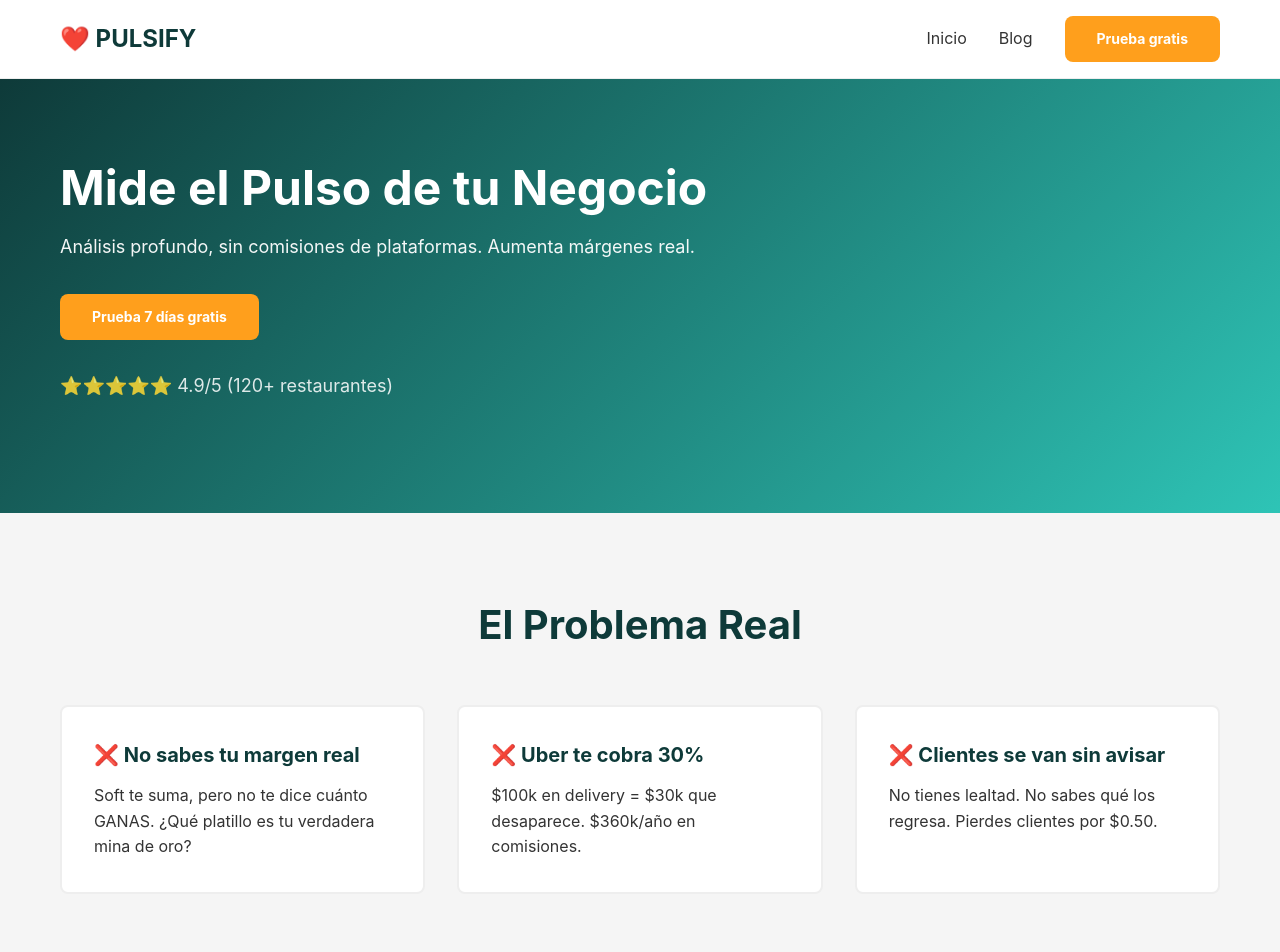
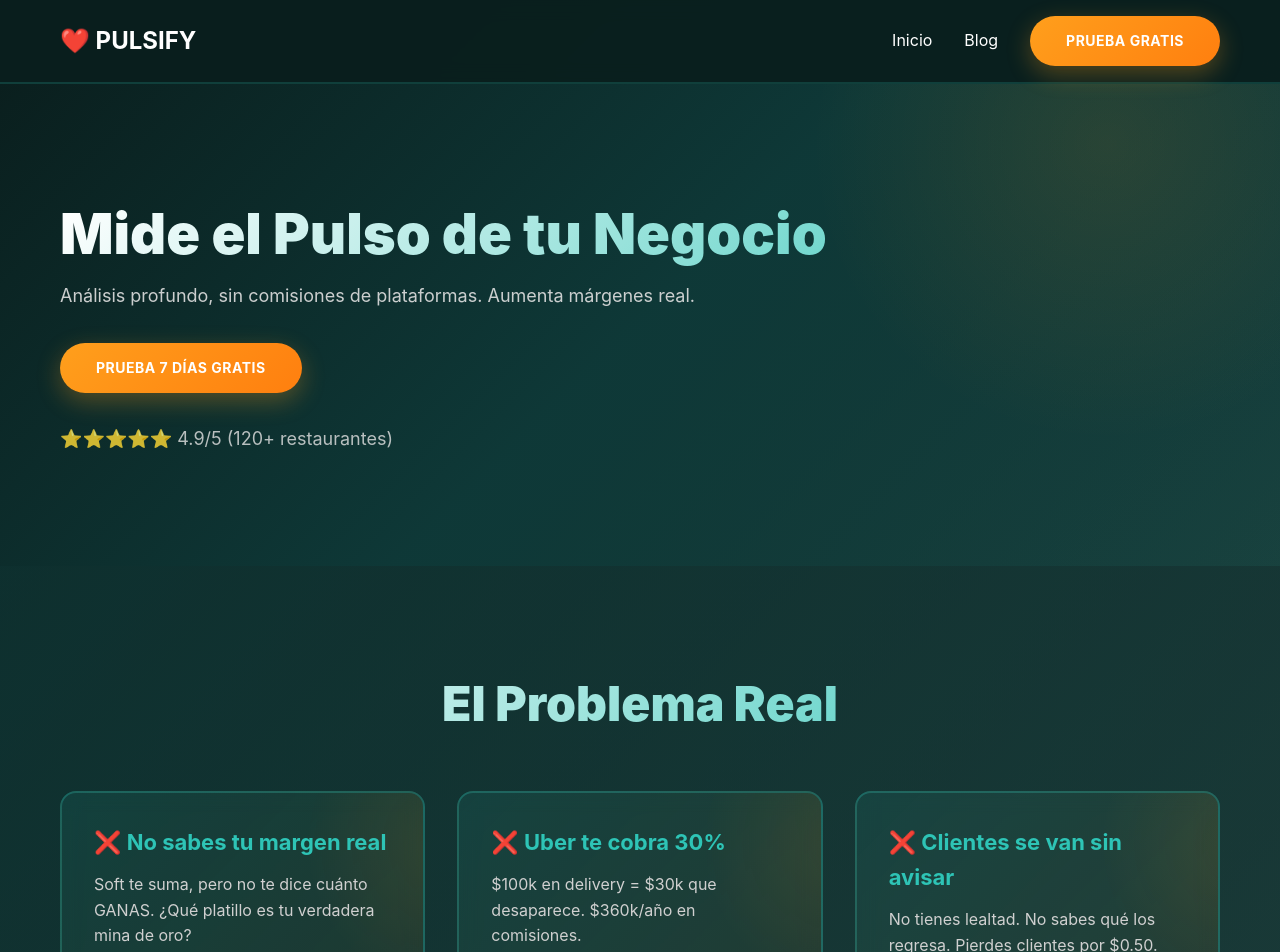
Before and after one commit to juanmurgon-dev/pulsify-website, a Next.js app: page / in a window 1280 px wide. Shown: the top 952 px of the page. Built offline with nearby package versions, Linux system fonts and the light colour scheme.

Commit message:
Modern gradient design with PULSIFY colors

```diff
--- a/app/globals.css
+++ b/app/globals.css
@@ -11,13 +11,15 @@
   --light: #ffeeb8;
   --white: #ffffff;
   --gray: #f5f5f5;
+  --dark: #0a1f1e;
 }
 
 body {
-  font-family: -apple-system, BlinkMacSystemFont, "Segoe UI", Roboto;
-  color: #333;
-  background: white;
+  font-family: -apple-system, BlinkMacSystemFont, "Segoe UI", Roboto, "Helvetica Neue", sans-serif;
+  color: #fff;
+  background: linear-gradient(135deg, #0a1f1e 0%, #1a3a38 50%, #0e3a39 100%);
   line-height: 1.6;
+  min-height: 100vh;
 }
 
 .container {
@@ -28,48 +30,75 @@ body {
 
 /* HERO */
 .hero {
-  padding: 80px 0;
-  background: linear-gradient(135deg, var(--primary) 0%, var(--accent) 100%);
+  padding: 120px 0 80px;
+  background: linear-gradient(135deg, rgba(10, 31, 30, 0.9) 0%, rgba(14, 58, 57, 0.9) 50%, rgba(46, 196, 182, 0.1) 100%);
   color: white;
+  position: relative;
+  overflow: hidden;
+}
+
+.hero::before {
+  content: '';
+  position: absolute;
+  top: -50%;
+  right: -10%;
+  width: 600px;
+  height: 600px;
+  background: radial-gradient(circle, rgba(255, 159, 28, 0.1) 0%, transparent 70%);
+  border-radius: 50%;
+  pointer-events: none;
+}
+
+.hero > div {
+  position: relative;
+  z-index: 2;
 }
 
 .hero h1 {
-  font-size: 48px;
-  font-weight: bold;
+  font-size: 56px;
+  font-weight: 900;
   margin-bottom: 16px;
-  line-height: 1.2;
+  line-height: 1.1;
+  background: linear-gradient(135deg, #fff 0%, #2ec4b6 100%);
+  -webkit-background-clip: text;
+  -webkit-text-fill-color: transparent;
+  background-clip: text;
 }
 
 .hero p {
   font-size: 18px;
   margin-bottom: 32px;
-  opacity: 0.95;
+  opacity: 0.9;
+  color: #e0e0e0;
 }
 
 /* BUTTON */
 .btn {
   display: inline-block;
-  padding: 12px 32px;
-  background-color: var(--secondary);
+  padding: 14px 36px;
+  background: linear-gradient(135deg, #ff9f1c 0%, #ff7f0f 100%);
   color: white;
   border: none;
-  border-radius: 8px;
+  border-radius: 50px;
   cursor: pointer;
-  font-weight: bold;
+  font-weight: 700;
   font-size: 14px;
   text-decoration: none;
   transition: all 0.3s ease;
+  text-transform: uppercase;
+  letter-spacing: 0.5px;
+  box-shadow: 0 8px 24px rgba(255, 159, 28, 0.3);
 }
 
 .btn:hover {
-  background-color: #e68a0c;
-  transform: translateY(-2px);
-  box-shadow: 0 8px 16px rgba(0, 0, 0, 0.1);
+  background: linear-gradient(135deg, #ff8f0a 0%, #ff5f00 100%);
+  transform: translateY(-3px);
+  box-shadow: 0 12px 32px rgba(255, 159, 28, 0.5);
 }
 
 .btn.large {
-  padding: 16px 48px;
-  font-size: 18px;
+  padding: 18px 48px;
+  font-size: 16px;
 }
 
 /* GRID */
@@ -82,59 +111,168 @@ body {
 
 .grid-3 {
   display: grid;
-  grid-template-columns: repeat(auto-fit, minmax(250px, 1fr));
+  grid-template-columns: repeat(auto-fit, minmax(280px, 1fr));
   gap: 32px;
   margin-top: 48px;
 }
 
 .card {
   padding: 32px;
-  border-radius: 8px;
-  background: white;
-  border: 2px solid #eee;
+  border-radius: 16px;
+  background: linear-gradient(135deg, rgba(46, 196, 182, 0.1) 0%, rgba(255, 159, 28, 0.05) 100%);
+  border: 2px solid rgba(46, 196, 182, 0.3);
+  backdrop-filter: blur(10px);
   transition: all 0.3s ease;
+  position: relative;
+  overflow: hidden;
+}
+
+.card::before {
+  content: '';
+  position: absolute;
+  top: -50%;
+  right: -50%;
+  width: 300px;
+  height: 300px;
+  background: radial-gradient(circle, rgba(255, 159, 28, 0.1) 0%, transparent 70%);
+  border-radius: 50%;
+  pointer-events: none;
+}
+
+.card > * {
+  position: relative;
+  z-index: 2;
 }
 
 .card:hover {
-  transform: translateY(-4px);
-  box-shadow: 0 8px 24px rgba(0, 0, 0, 0.1);
-  border-color: var(--secondary);
+  transform: translateY(-8px);
+  border-color: rgba(46, 196, 182, 0.6);
+  background: linear-gradient(135deg, rgba(46, 196, 182, 0.15) 0%, rgba(255, 159, 28, 0.1) 100%);
+  box-shadow: 0 16px 40px rgba(46, 196, 182, 0.2);
 }
 
 .card h3 {
-  font-size: 20px;
+  font-size: 22px;
   margin-bottom: 12px;
-  color: var(--primary);
+  color: #2ec4b6;
+  font-weight: 700;
+}
+
+.card p {
+  color: #d0d0d0;
 }
 
 /* SECTION */
 .section {
-  padding: 80px 0;
+  padding: 100px 0;
+  position: relative;
+  overflow: hidden;
 }
 
 .section:nth-child(even) {
-  background: var(--gray);
+  background: linear-gradient(135deg, rgba(14, 58, 57, 0.5) 0%, rgba(26, 58, 56, 0.5) 100%);
 }
 
 .section h2 {
-  font-size: 40px;
+  font-size: 48px;
   margin-bottom: 48px;
   text-align: center;
-  color: var(--primary);
+  color: #fff;
+  font-weight: 900;
+  background: linear-gradient(135deg, #fff 0%, #2ec4b6 100%);
+  -webkit-background-clip: text;
+  -webkit-text-fill-color: transparent;
+  background-clip: text;
+}
+
+.section h1 {
+  font-size: 48px;
+  color: #2ec4b6;
+  font-weight: 900;
+  margin-bottom: 32px;
+}
+
+/* PRICING CARDS */
+.card:has(p:contains("$")) {
+  background: linear-gradient(135deg, rgba(46, 196, 182, 0.15) 0%, rgba(14, 58, 57, 0.8) 100%);
+  border: 2px solid #2ec4b6;
+}
+
+.card:has(.large) {
+  border: 3px solid #ff9f1c;
+  background: linear-gradient(135deg, rgba(255, 159, 28, 0.1) 0%, rgba(14, 58, 57, 0.9) 100%);
+}
+
+/* HEADER */
+header {
+  background: rgba(10, 31, 30, 0.95) !important;
+  backdrop-filter: blur(10px) !important;
+  border-bottom: 2px solid rgba(46, 196, 182, 0.2) !important;
+}
+
+header a, header nav a {
+  color: #fff !important;
+}
+
+header .btn {
+  background: linear-gradient(135deg, #ff9f1c 0%, #ff7f0f 100%) !important;
+}
+
+/* FOOTER */
+footer {
+  background: linear-gradient(135deg, #0a1f1e 0%, #0e3a39 100%) !important;
+  border-top: 2px solid rgba(46, 196, 182, 0.2);
+}
+
+footer h4 {
+  color: #2ec4b6;
+  font-weight: 700;
+  margin-bottom: 12px;
+}
+
+footer p, footer li {
+  color: #d0d0d0;
+}
+
+footer a {
+  color: #2ec4b6 !important;
+  transition: color 0.3s ease;
+}
+
+footer a:hover {
+  color: #ff9f1c;
 }
 
 /* RESPONSIVE */
 @media (max-width: 768px) {
   .hero h1 {
+    font-size: 36px;
+  }
+
+  .section h2 {
     font-size: 32px;
   }
 
-  .section h2 {
-    font-size: 28px;
+  .section h1 {
+    font-size: 32px;
   }
 
   .grid-2,
   .grid-3 {
     grid-template-columns: 1fr;
   }
+
+  .card {
+    padding: 24px;
+  }
 }
+
+/* ANIMATIONS */
+@keyframes glow {
+  0%, 100% {
+    text-shadow: 0 0 10px rgba(46, 196, 182, 0.5);
+  }
+  50% {
+    text-shadow: 0 0 20px rgba(46, 196, 182, 0.8);
+  }
+}
```
